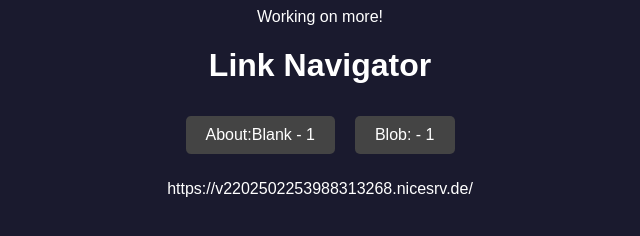
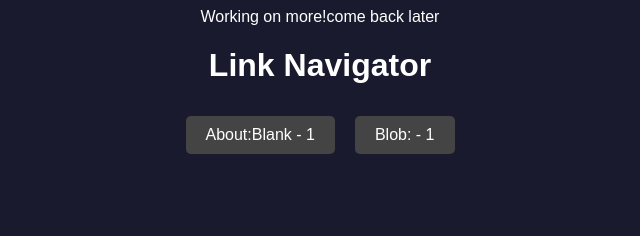
Before and after one commit to BirminghamAcademics/BirminghamAcademics.github.io, a plain HTML site: page index.html in a window 1280 px wide. Shown: the whole page, without its empty margins (320-960 px from the left). Drawn offline with Linux system fonts and the light colour scheme.

Commit message:
Update index.html

```diff
--- a/index.html
+++ b/index.html
@@ -4,7 +4,7 @@
   <meta charset="UTF-8">
   <meta name="viewport" content="width=device-width, initial-scale=1.0">
   <title>Link Navigator</title>
-<h>Working on more!</h>
+<h>Working on more!come back later</h>
   <style>
     body {
       background-color: #1a1a2e;
@@ -30,7 +30,7 @@
 <body>
   <h1>Link Navigator</h1>
   <div id="buttonsContainer"></div>
-<p>https://v2202502253988313268.nicesrv.de/</p>
+
   <script>
     const links = [
     "https://whrhs.online/"
@@ -58,7 +58,7 @@
         <html>
         <head><title>Blob: - ${index}</title></head>
         <body style="margin: 0; display: flex; justify-content: center; align-items: center; height: 100vh; background-color: black;">
-          <iframe src="${links[index - 1]}" style="width: 90vw; height: 90vh; border: none;"></iframe>
+          <object src="${links[index - 1]}" style="width: 90vw; height: 90vh; border: none;"></object>
         </body>
         </html>
       `;
```
